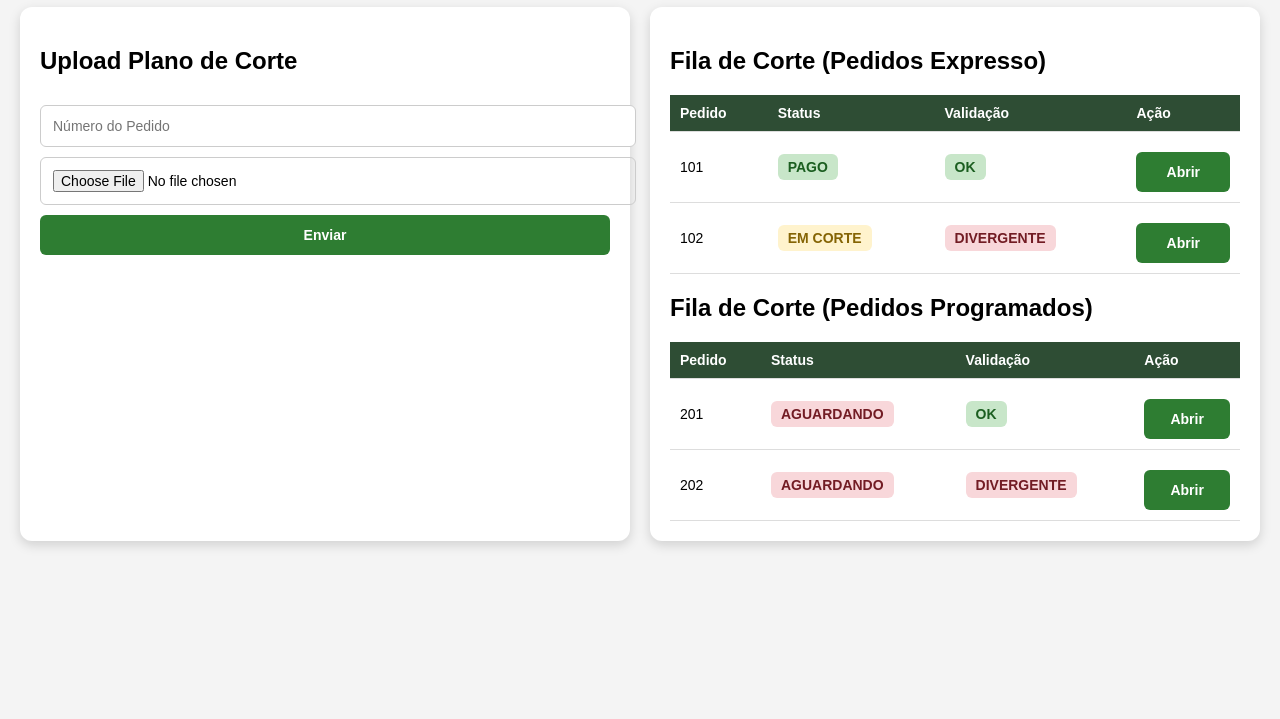
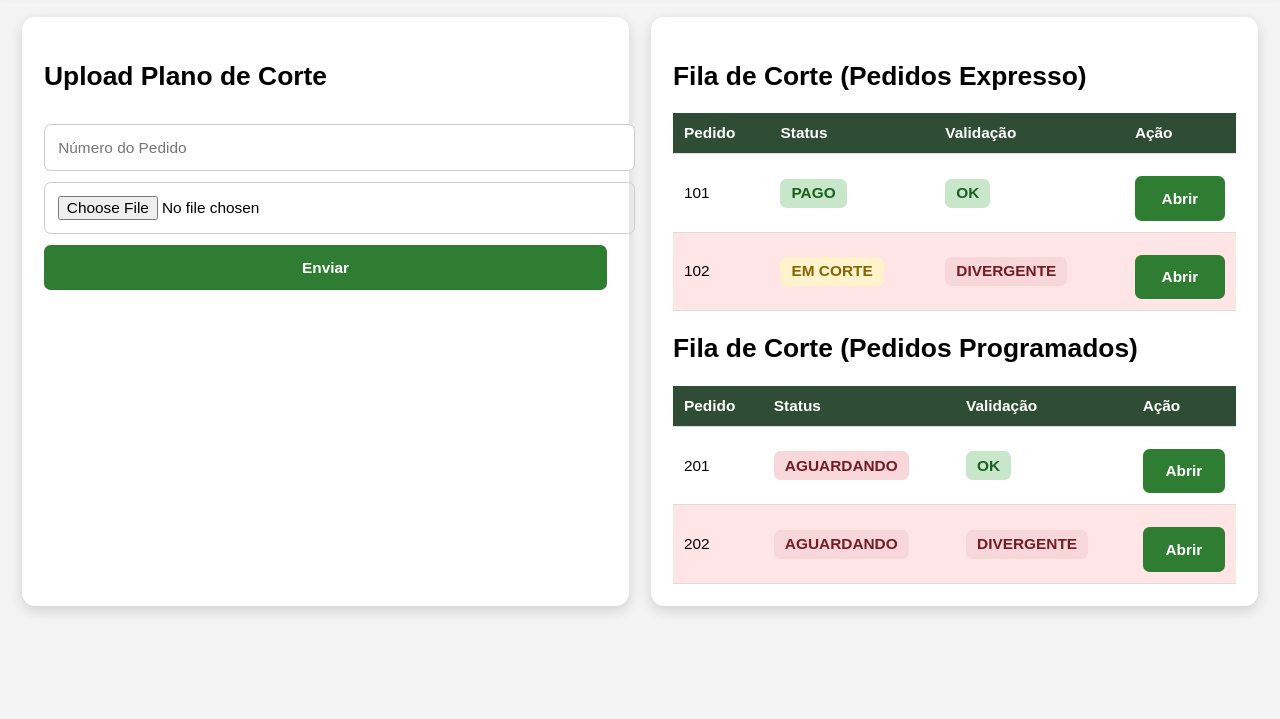
Before and after one commit to Matxeno/madeireira-sistema-corte, a plain HTML site: page index.html in a window 1280 px wide. Shown: the part 81-800 px from the top of the page. Drawn offline with nearby package versions, Linux system fonts and the light colour scheme.

Commit message:
highlight divergente

```diff
--- a/index.html
+++ b/index.html
@@ -5,7 +5,7 @@
   <title>Sistema de Corte - Madeireira Geovane</title>
   <script src="https://cdn.jsdelivr.net/npm/axios/dist/axios.min.js"></script>
   <style>
-    body { font-family: Arial; margin: 0; background: #f4f4f4; }
+    body { font-family: Arial; margin: 0; background: #f4f4f4; zoom: 1.1; }
 
     /* Topo sem fundo */
     .topbar {
@@ -211,7 +211,7 @@ async function carregarPedidos() {
 
   pedidosExpresso.forEach(p => {
     tabelaExpresso.innerHTML += `
-      <tr>
+      <tr style="background-color: ${p.validacao === 'DIVERGENTE' ? '#ffe5e5' : ''}">
         <td>${p.id_pedido}</td>
         <td><span class="${getStatusClass(p.status)}">${p.status}</span></td>
         <td><span class="${getValidacaoClass(p.validacao)}">${p.validacao}</span></td>
@@ -222,7 +222,7 @@ async function carregarPedidos() {
 
   pedidosProgramados.forEach(p => {
     tabelaProgramado.innerHTML += `
-      <tr>
+      <tr style="background-color: ${p.validacao === 'DIVERGENTE' ? '#ffe5e5' : ''}">
         <td>${p.id_pedido}</td>
         <td><span class="${getStatusClass(p.status)}">${p.status}</span></td>
         <td><span class="${getValidacaoClass(p.validacao)}">${p.validacao}</span></td>
```
